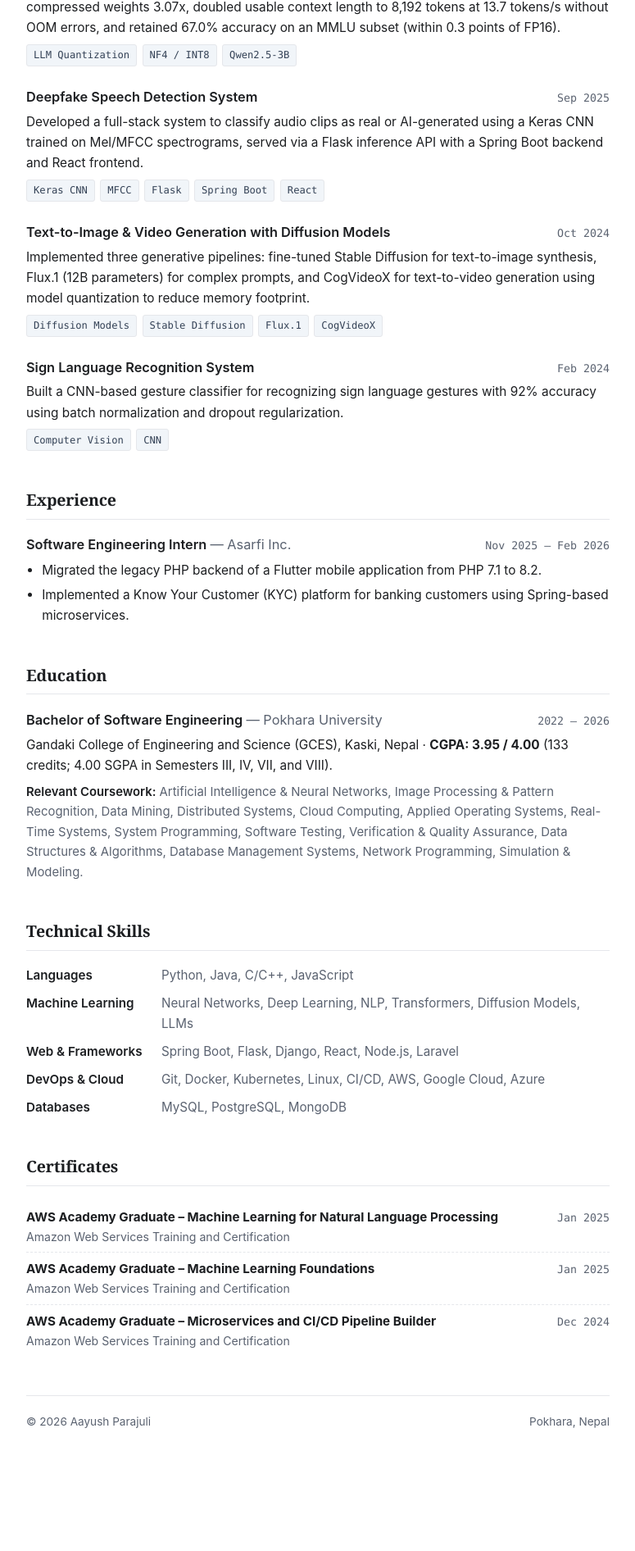
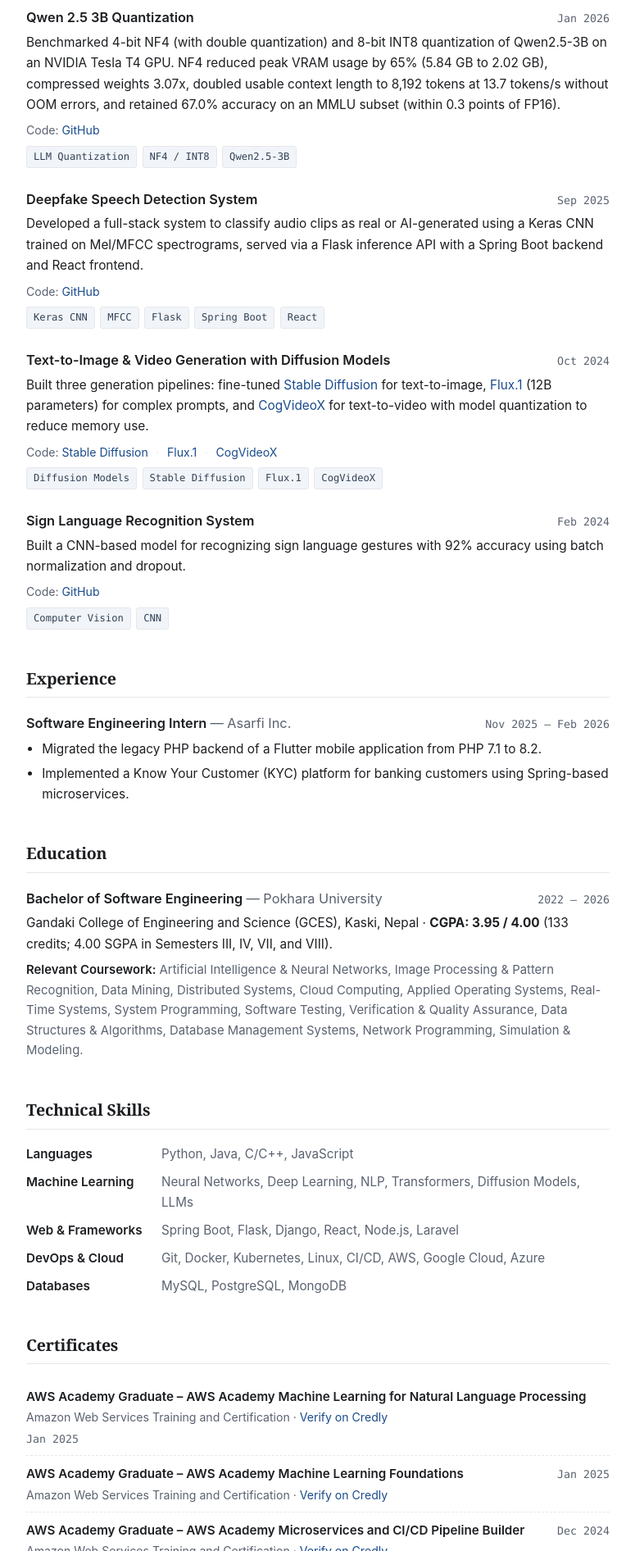
Before and after one commit to aayush1693/aayush1693.github.io, a plain HTML site: page index.html in a window 1280 px wide. Shown: the part 1543-3435 px from the top of the page at 82% size, without its empty margins (252-1027 px from the left). Before the commit the page ends 3353 px from the top, so only its background shows below. Drawn offline with Linux system fonts and the light colour scheme.

Commit message:
Update index.html

```diff
--- a/index.html
+++ b/index.html
@@ -201,7 +201,7 @@
 
     /* Entries (Projects, Experience, Education) */
     .entry {
-      margin-bottom: 1.5rem;
+      margin-bottom: 1.55rem;
     }
 
     .entry:last-child {
@@ -223,6 +223,14 @@
       margin: 0;
     }
 
+    .entry-title a {
+      color: var(--text);
+    }
+
+    .entry-title a:hover {
+      color: var(--accent);
+    }
+
     .entry-org {
       color: var(--text-muted);
       font-weight: 400;
@@ -239,6 +247,17 @@
       margin: 0.2rem 0 0.45rem;
       color: var(--text);
       font-size: 0.96rem;
+    }
+
+    .entry-links {
+      font-size: 0.88rem;
+      color: var(--text-muted);
+      margin-bottom: 0.45rem;
+    }
+
+    .entry-links span.sep {
+      margin: 0 0.35rem;
+      color: var(--border);
     }
 
     .entry-bullets {
@@ -309,7 +328,7 @@
       justify-content: space-between;
       align-items: baseline;
       gap: 0.25rem 1rem;
-      padding: 0.45rem 0;
+      padding: 0.55rem 0;
       border-bottom: 1px dashed var(--border);
       font-size: 0.95rem;
     }
@@ -318,9 +337,19 @@
       border-bottom: none;
     }
 
+    .cert-title {
+      font-weight: 600;
+      color: var(--text);
+    }
+
+    .cert-title:hover {
+      color: var(--accent);
+    }
+
     .cert-issuer {
       color: var(--text-muted);
       font-size: 0.88rem;
+      margin-top: 0.1rem;
     }
 
     /* Footer */
@@ -411,7 +440,7 @@
           <span class="sep">&middot;</span>
           <a href="https://github.com/aayush1693" target="_blank" rel="noopener noreferrer">GitHub</a>
           <span class="sep">&middot;</span>
-          <a href="https://www.linkedin.com/in/aayush1693" target="_blank" rel="noopener noreferrer">LinkedIn</a>
+          <a href="https://linkedin.com/in/aayush1693" target="_blank" rel="noopener noreferrer">LinkedIn</a>
           <!-- Uncomment once you upload cv.pdf to your repository:
           <span class="sep">&middot;</span>
           <a href="cv.pdf" target="_blank" rel="noopener noreferrer">CV (PDF)</a>
@@ -455,12 +484,19 @@
 
       <article class="entry">
         <div class="entry-header">
-          <h3 class="entry-title">Music Genre &amp; Audio Classification Using Transformers</h3>
+          <h3 class="entry-title">
+            <a href="https://github.com/aayush1693/Music-Genre-Classification" target="_blank" rel="noopener noreferrer">
+              Music Genre Classification Using Transformers
+            </a>
+          </h3>
           <span class="entry-date">Oct 2026</span>
         </div>
         <p class="entry-desc">
           Benchmarked full fine-tuning versus linear probing of DistilHuBERT, HuBERT, and Audio Spectrogram Transformer (AST) across four audio classification benchmarks. AST achieved the strongest performance, reaching 85.2% accuracy on artist-disjoint GTZAN and 95.5% on ESC-50.
         </p>
+        <div class="entry-links">
+          Code: <a href="https://github.com/aayush1693/Music-Genre-Classification" target="_blank" rel="noopener noreferrer">GitHub</a>
+        </div>
         <div class="tags">
           <span class="tag">AST</span>
           <span class="tag">HuBERT</span>
@@ -471,12 +507,19 @@
 
       <article class="entry">
         <div class="entry-header">
-          <h3 class="entry-title">BERT Fine-Tuning for Emotion Classification</h3>
+          <h3 class="entry-title">
+            <a href="https://github.com/aayush1693/Fine-Tuning-BERT-for-Emotion-Classification" target="_blank" rel="noopener noreferrer">
+              BERT Fine-Tuning for Emotion Classification
+            </a>
+          </h3>
           <span class="entry-date">Apr 2026</span>
         </div>
         <p class="entry-desc">
           Fine-tuned <code>bert-base-uncased</code> on six-class emotion detection across three random seeds, achieving 92.7% accuracy and 0.884 macro-F1—outperforming a TF-IDF + logistic regression baseline by roughly 5 macro-F1 points.
         </p>
+        <div class="entry-links">
+          Code: <a href="https://github.com/aayush1693/Fine-Tuning-BERT-for-Emotion-Classification" target="_blank" rel="noopener noreferrer">GitHub</a>
+        </div>
         <div class="tags">
           <span class="tag">NLP</span>
           <span class="tag">BERT</span>
@@ -486,12 +529,19 @@
 
       <article class="entry">
         <div class="entry-header">
-          <h3 class="entry-title">HealthMate AI: Medical Assistant System</h3>
+          <h3 class="entry-title">
+            <a href="https://github.com/aayush1693/health-mate-ai" target="_blank" rel="noopener noreferrer">
+              HealthMate AI: Medical Assistant System
+            </a>
+          </h3>
           <span class="entry-date">Mar 2026</span>
         </div>
         <p class="entry-desc">
           Built a full-stack clinical assistant featuring CNN-based pneumonia detection from chest X-rays (89.7% accuracy, 0.979 ROC-AUC), a Gemini-powered RAG health chatbot, and hospital/doctor recommendations. Collaborated with medical students at Nepal Manipal Teaching Hospital to evaluate patient scans and curate a reliable knowledge base.
         </p>
+        <div class="entry-links">
+          Code: <a href="https://github.com/aayush1693/health-mate-ai" target="_blank" rel="noopener noreferrer">GitHub</a>
+        </div>
         <div class="tags">
           <span class="tag">CNN</span>
           <span class="tag">RAG</span>
@@ -503,12 +553,19 @@
 
       <article class="entry">
         <div class="entry-header">
-          <h3 class="entry-title">Qwen 2.5 3B Quantization Benchmark</h3>
+          <h3 class="entry-title">
+            <a href="https://github.com/aayush1693/Qwen-Quantization" target="_blank" rel="noopener noreferrer">
+              Qwen 2.5 3B Quantization
+            </a>
+          </h3>
           <span class="entry-date">Jan 2026</span>
         </div>
         <p class="entry-desc">
           Benchmarked 4-bit NF4 (with double quantization) and 8-bit INT8 quantization of Qwen2.5-3B on an NVIDIA Tesla T4 GPU. NF4 reduced peak VRAM usage by 65% (5.84 GB to 2.02 GB), compressed weights 3.07x, doubled usable context length to 8,192 tokens at 13.7 tokens/s without OOM errors, and retained 67.0% accuracy on an MMLU subset (within 0.3 points of FP16).
         </p>
+        <div class="entry-links">
+          Code: <a href="https://github.com/aayush1693/Qwen-Quantization" target="_blank" rel="noopener noreferrer">GitHub</a>
+        </div>
         <div class="tags">
           <span class="tag">LLM Quantization</span>
           <span class="tag">NF4 / INT8</span>
@@ -518,12 +575,19 @@
 
       <article class="entry">
         <div class="entry-header">
-          <h3 class="entry-title">Deepfake Speech Detection System</h3>
+          <h3 class="entry-title">
+            <a href="https://github.com/aayush1693/deepfake-speech-detection-minor-project" target="_blank" rel="noopener noreferrer">
+              Deepfake Speech Detection System
+            </a>
+          </h3>
           <span class="entry-date">Sep 2025</span>
         </div>
         <p class="entry-desc">
           Developed a full-stack system to classify audio clips as real or AI-generated using a Keras CNN trained on Mel/MFCC spectrograms, served via a Flask inference API with a Spring Boot backend and React frontend.
         </p>
+        <div class="entry-links">
+          Code: <a href="https://github.com/aayush1693/deepfake-speech-detection-minor-project" target="_blank" rel="noopener noreferrer">GitHub</a>
+        </div>
         <div class="tags">
           <span class="tag">Keras CNN</span>
           <span class="tag">MFCC</span>
@@ -539,8 +603,16 @@
           <span class="entry-date">Oct 2024</span>
         </div>
         <p class="entry-desc">
-          Implemented three generative pipelines: fine-tuned Stable Diffusion for text-to-image synthesis, Flux.1 (12B parameters) for complex prompts, and CogVideoX for text-to-video generation using model quantization to reduce memory footprint.
+          Built three generation pipelines: fine-tuned <a href="https://github.com/aayush1693/Stable-Diffusion-Image-Generation" target="_blank" rel="noopener noreferrer">Stable Diffusion</a> for text-to-image, <a href="https://github.com/aayush1693/Flux-Text-to-Image" target="_blank" rel="noopener noreferrer">Flux.1</a> (12B parameters) for complex prompts, and <a href="https://github.com/aayush1693/Text2Video-CogVideoX" target="_blank" rel="noopener noreferrer">CogVideoX</a> for text-to-video with model quantization to reduce memory use.
         </p>
+        <div class="entry-links">
+          Code:
+          <a href="https://github.com/aayush1693/Stable-Diffusion-Image-Generation" target="_blank" rel="noopener noreferrer">Stable Diffusion</a>
+          <span class="sep">&middot;</span>
+          <a href="https://github.com/aayush1693/Flux-Text-to-Image" target="_blank" rel="noopener noreferrer">Flux.1</a>
+          <span class="sep">&middot;</span>
+          <a href="https://github.com/aayush1693/Text2Video-CogVideoX" target="_blank" rel="noopener noreferrer">CogVideoX</a>
+        </div>
         <div class="tags">
           <span class="tag">Diffusion Models</span>
           <span class="tag">Stable Diffusion</span>
@@ -551,12 +623,19 @@
 
       <article class="entry">
         <div class="entry-header">
-          <h3 class="entry-title">Sign Language Recognition System</h3>
+          <h3 class="entry-title">
+            <a href="https://github.com/aayush1693/Sign-Language-Recognition-System" target="_blank" rel="noopener noreferrer">
+              Sign Language Recognition System
+            </a>
+          </h3>
           <span class="entry-date">Feb 2024</span>
         </div>
         <p class="entry-desc">
-          Built a CNN-based gesture classifier for recognizing sign language gestures with 92% accuracy using batch normalization and dropout regularization.
+          Built a CNN-based model for recognizing sign language gestures with 92% accuracy using batch normalization and dropout.
         </p>
+        <div class="entry-links">
+          Code: <a href="https://github.com/aayush1693/Sign-Language-Recognition-System" target="_blank" rel="noopener noreferrer">GitHub</a>
+        </div>
         <div class="tags">
           <span class="tag">Computer Vision</span>
           <span class="tag">CNN</span>
@@ -623,22 +702,37 @@
       <ul class="cert-list">
         <li class="cert-item">
           <div>
-            <strong>AWS Academy Graduate &ndash; Machine Learning for Natural Language Processing</strong>
-            <div class="cert-issuer">Amazon Web Services Training and Certification</div>
+            <a class="cert-title" href="https://www.credly.com/badges/a91ce35b-b9f7-48a2-a9d6-0e772beef9fa/public_url" target="_blank" rel="noopener noreferrer">
+              AWS Academy Graduate &ndash; AWS Academy Machine Learning for Natural Language Processing
+            </a>
+            <div class="cert-issuer">
+              Amazon Web Services Training and Certification &middot;
+              <a href="https://www.credly.com/badges/a91ce35b-b9f7-48a2-a9d6-0e772beef9fa/public_url" target="_blank" rel="noopener noreferrer">Verify on Credly</a>
+            </div>
           </div>
           <span class="entry-date">Jan 2025</span>
         </li>
         <li class="cert-item">
           <div>
-            <strong>AWS Academy Graduate &ndash; Machine Learning Foundations</strong>
-            <div class="cert-issuer">Amazon Web Services Training and Certification</div>
+            <a class="cert-title" href="https://www.credly.com/badges/23671e55-b674-4150-b1f7-d71cf2eeff2c/public_url" target="_blank" rel="noopener noreferrer">
+              AWS Academy Graduate &ndash; AWS Academy Machine Learning Foundations
+            </a>
+            <div class="cert-issuer">
+              Amazon Web Services Training and Certification &middot;
+              <a href="https://www.credly.com/badges/23671e55-b674-4150-b1f7-d71cf2eeff2c/public_url" target="_blank" rel="noopener noreferrer">Verify on Credly</a>
+            </div>
           </div>
           <span class="entry-date">Jan 2025</span>
         </li>
         <li class="cert-item">
           <div>
-            <strong>AWS Academy Graduate &ndash; Microservices and CI/CD Pipeline Builder</strong>
-            <div class="cert-issuer">Amazon Web Services Training and Certification</div>
+            <a class="cert-title" href="https://www.credly.com/badges/4d0eea1b-a6b3-4ad1-8110-657cf866b166/public_url" target="_blank" rel="noopener noreferrer">
+              AWS Academy Graduate &ndash; AWS Academy Microservices and CI/CD Pipeline Builder
+            </a>
+            <div class="cert-issuer">
+              Amazon Web Services Training and Certification &middot;
+              <a href="https://www.credly.com/badges/4d0eea1b-a6b3-4ad1-8110-657cf866b166/public_url" target="_blank" rel="noopener noreferrer">Verify on Credly</a>
+            </div>
           </div>
           <span class="entry-date">Dec 2024</span>
         </li>
```
